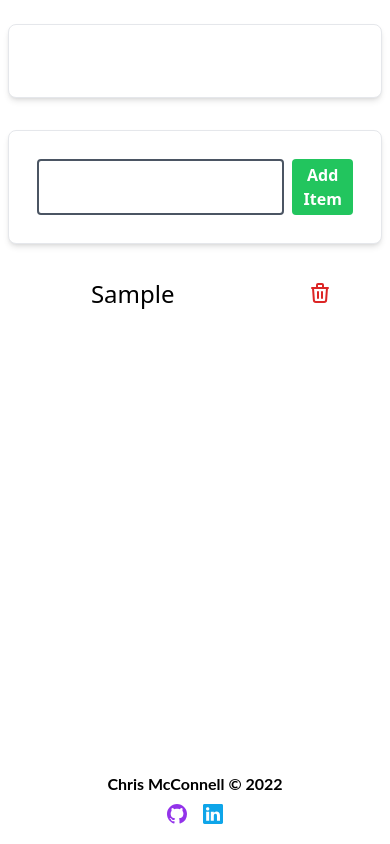
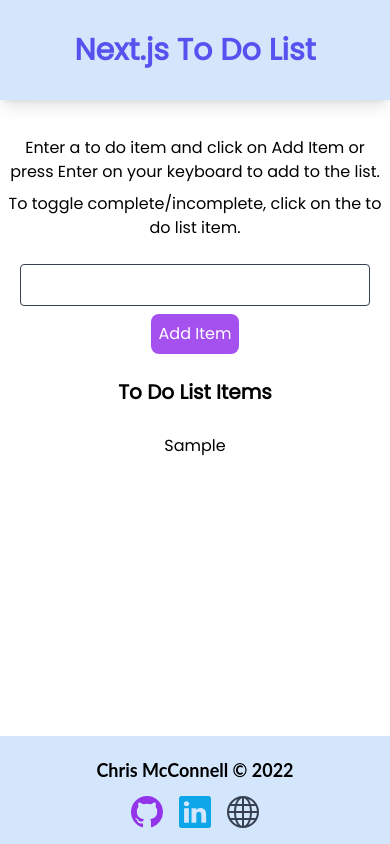
Before and after one commit to chrismcconn2789/nextjstodo, a Next.js app: page / in a window 390 px wide. Both pictures are taken after typing "Sample" into the empty fields and a click on the button "Add Item". Built offline with nearby package versions, Linux system fonts and the light colour scheme.

Commit message:
UI changes & restyled for mobile

```diff
--- a/components/Footer.js
+++ b/components/Footer.js
@@ -3,18 +3,19 @@
 function Footer() {
   return (
     <>
-      <footer className="">
-        <div className="fixed bottom-0 justify-center w-full m-auto mb-5 font-bold text-center pb-7 font-lato">
+      <footer>
+        <div className="bg-[#519BEF] bg-opacity-25 w-full fixed bottom-0">
+          <div className="justify-center w-full m-auto mt-5 mb-8 text-lg font-bold text-center pb-7 font-lato">
             Chris McConnell &copy; 2022
           </div>
-        <div className="fixed bottom-0 grid w-screen mb-5 place-items-center">
+          <div className="fixed bottom-0 grid w-screen mt-3 mb-4 place-items-center">
             <div className="flex">
               <Link href="https://github.com/chrismcconn2789/">
                 <svg
                   xmlns="http://www.w3.org/2000/svg"
                   fill="currentColor"
                   viewBox="0 0 16 16"
-                className="justify-center w-full h-5 px-2 m-auto text-center text-purple-600 cursor-pointer"
+                  className="justify-center w-full h-8 px-2 m-auto text-center text-purple-600 cursor-pointer"
                 >
                   <path d="M8 0C3.58 0 0 3.58 0 8c0 3.54 2.29 6.53 5.47 7.59.4.07.55-.17.55-.38 0-.19-.01-.82-.01-1.49-2.01.37-2.53-.49-2.69-.94-.09-.23-.48-.94-.82-1.13-.28-.15-.68-.52-.01-.53.63-.01 1.08.58 1.23.82.72 1.21 1.87.87 2.33.66.07-.52.28-.87.51-1.07-1.78-.2-3.64-.89-3.64-3.95 0-.87.31-1.59.82-2.15-.08-.2-.36-1.02.08-2.12 0 0 .67-.21 2.2.82.64-.18 1.32-.27 2-.27.68 0 1.36.09 2 .27 1.53-1.04 2.2-.82 2.2-.82.44 1.1.16 1.92.08 2.12.51.56.82 1.27.82 2.15 0 3.07-1.87 3.75-3.65 3.95.29.25.54.73.54 1.48 0 1.07-.01 1.93-.01 2.2 0 .21.15.46.55.38A8.012 8.012 0 0 0 16 8c0-4.42-3.58-8-8-8z" />
                 </svg>
@@ -25,11 +26,23 @@
                   xmlns="http://www.w3.org/2000/svg"
                   fill="currentColor"
                   viewBox="0 0 16 16"
-                className="justify-center w-full h-5 px-2 m-auto text-center cursor-pointer text-sky-500"
+                  className="justify-center w-full h-8 px-2 m-auto text-center cursor-pointer text-sky-500"
                 >
                   <path d="M0 1.146C0 .513.526 0 1.175 0h13.65C15.474 0 16 .513 16 1.146v13.708c0 .633-.526 1.146-1.175 1.146H1.175C.526 16 0 15.487 0 14.854V1.146zm4.943 12.248V6.169H2.542v7.225h2.401zm-1.2-8.212c.837 0 1.358-.554 1.358-1.248-.015-.709-.52-1.248-1.342-1.248-.822 0-1.359.54-1.359 1.248 0 .694.521 1.248 1.327 1.248h.016zm4.908 8.212V9.359c0-.216.016-.432.08-.586.173-.431.568-.878 1.232-.878.869 0 1.216.662 1.216 1.634v3.865h2.401V9.25c0-2.22-1.184-3.252-2.764-3.252-1.274 0-1.845.7-2.165 1.193v.025h-.016a5.54 5.54 0 0 1 .016-.025V6.169h-2.4c.03.678 0 7.225 0 7.225h2.4z" />
                 </svg>
               </Link>
+
+              <Link href="https://www.chrismcconnell.dev">
+                <svg
+                  xmlns="http://www.w3.org/2000/svg"
+                  className="justify-center w-full h-8 px-2 m-auto text-center text-gray-700 cursor-pointer"
+                  fill="currentColor"
+                  viewBox="0 0 16 16"
+                >
+                  <path d="M0 8a8 8 0 1 1 16 0A8 8 0 0 1 0 8zm7.5-6.923c-.67.204-1.335.82-1.887 1.855A7.97 7.97 0 0 0 5.145 4H7.5V1.077zM4.09 4a9.267 9.267 0 0 1 .64-1.539 6.7 6.7 0 0 1 .597-.933A7.025 7.025 0 0 0 2.255 4H4.09zm-.582 3.5c.03-.877.138-1.718.312-2.5H1.674a6.958 6.958 0 0 0-.656 2.5h2.49zM4.847 5a12.5 12.5 0 0 0-.338 2.5H7.5V5H4.847zM8.5 5v2.5h2.99a12.495 12.495 0 0 0-.337-2.5H8.5zM4.51 8.5a12.5 12.5 0 0 0 .337 2.5H7.5V8.5H4.51zm3.99 0V11h2.653c.187-.765.306-1.608.338-2.5H8.5zM5.145 12c.138.386.295.744.468 1.068.552 1.035 1.218 1.65 1.887 1.855V12H5.145zm.182 2.472a6.696 6.696 0 0 1-.597-.933A9.268 9.268 0 0 1 4.09 12H2.255a7.024 7.024 0 0 0 3.072 2.472zM3.82 11a13.652 13.652 0 0 1-.312-2.5h-2.49c.062.89.291 1.733.656 2.5H3.82zm6.853 3.472A7.024 7.024 0 0 0 13.745 12H11.91a9.27 9.27 0 0 1-.64 1.539 6.688 6.688 0 0 1-.597.933zM8.5 12v2.923c.67-.204 1.335-.82 1.887-1.855.173-.324.33-.682.468-1.068H8.5zm3.68-1h2.146c.365-.767.594-1.61.656-2.5h-2.49a13.65 13.65 0 0 1-.312 2.5zm2.802-3.5a6.959 6.959 0 0 0-.656-2.5H12.18c.174.782.282 1.623.312 2.5h2.49zM11.27 2.461c.247.464.462.98.64 1.539h1.835a7.024 7.024 0 0 0-3.072-2.472c.218.284.418.598.597.933zM10.855 4a7.966 7.966 0 0 0-.468-1.068C9.835 1.897 9.17 1.282 8.5 1.077V4h2.355z" />
+                </svg>
+              </Link>
+            </div>
           </div>
         </div>
       </footer>
--- a/package.json
+++ b/package.json
@@ -9,9 +9,12 @@
     "lint": "next lint"
   },
   "dependencies": {
+    "classnames": "^2.3.1",
+    "cx": "^22.8.1",
     "next": "12.2.3",
     "react": "18.2.0",
-    "react-dom": "18.2.0"
+    "react-dom": "18.2.0",
+    "uuid": "^8.3.2"
   },
   "devDependencies": {
     "autoprefixer": "^10.4.7",
--- a/pages/api/hello.js
+++ /dev/null
@@ -1,5 +0,0 @@
-// Next.js API route support: https://nextjs.org/docs/api-routes/introduction
-
-export default function handler(req, res) {
-  res.status(200).json({ name: 'John Doe' })
-}
--- a/pages/index.js
+++ b/pages/index.js
@@ -1,31 +1,57 @@
 import { useState } from "react";
 import Footer from "../components/Footer";
 import Head from "next/head";
+import { v4 as uuidv4 } from "uuid";
+import cx from "classnames";
+
+import styles from "../styles/Home.module.css";
 
 export default function Home() {
-  const [userInput, setUserInput] = useState("");
-  const [todoList, setTodoList] = useState([]);
+  const [todoItem, setTodoItem] = useState("");
+  const [items, setItems] = useState([]);
 
-  const handleChange = (e) => {
-    e.preventDefault();
-
-    setUserInput(e.target.value);
+  const handleEnter = (event) => {
+    if (event.key === "Enter") {
+      handleAdd();
+    }
   };
 
-  const handleSubmit = (e) => {
-    e.preventDefault();
+  const handleAdd = () => {
+    if (todoItem) {
+      setItems([
+        {
+          id: uuidv4(),
+          message: todoItem,
+          done: false,
+        },
+        ...items,
+      ]);
 
-    setTodoList([userInput, ...todoList]);
-
-    setUserInput("");
+      setTodoItem("");
+    }
   };
 
-  const handleDelete = (todo) => {
-    const updatedArry = todoList.filter(
-      (todoItem) => todoList.indexOf(todoItem) != todoList.indexOf(todo)
+  const handleDone = (id) => {
+    const _items = items.map((item) => {
+      if (item.id === id) {
+        return {
+          ...item,
+          done: !item.done,
+        };
+      }
+
+      return item;
+    });
+
+    setItems(_items);
+  };
+
+  const handleDelete = (id) => {
+    const updatedArr = items.filter(
+      (idItem) => items.indexOf(idItem) != items.indexOf(id)
     );
 
-    setTodoList(updatedArry);
+    setItems(updatedArr);
   };
 
   return (
@@ -33,82 +59,67 @@
       <Head>
         <title>Next.js ToDo List App</title>
       </Head>
-      <div className="p-2 m-auto lg:w-1/3">
-        <h1 className="justify-center p-6 mt-4 font-bold text-center text-white bg-white border border-gray-200 rounded-lg shadow-md text-md lg:text-3xl hover:bg-gray-100 dark:bg-gray-800 dark:border-gray-700 dark:hover:bg-gray-700 font-lato">
+      <div>
+        <div id="headers">
+          <h1 className="flex justify-center p-8 text-3xl font-bold text-[#5651ef] shadow-lg w-full mb-8 lg:text-5xl bg-[#519BEF] bg-opacity-25 ">
             Next.js To Do List
           </h1>
-        <form className="flex justify-center p-6 mt-8 bg-white border border-gray-200 rounded-lg shadow-md sm:text-sm">
+          <p className="flex justify-center p-1 text-center text-md">
+            Enter a to do item and click on Add Item or press Enter on your
+            keyboard to add to the list.
+          </p>
+          <p className="flex justify-center p-1 text-center text-md">
+            To toggle complete/incomplete, click on the to do list item.
+          </p>
+        </div>
+        <div id="input" className="flex-col justify-center px-5 text-center">
           <input
+            className="flex-col w-full p-2 mt-5 border border-gray-700 rounded text-md lg:w-1/4"
             type="text"
-            className="justify-center p-1 m-1 border-2 border-gray-600 rounded text-md lg:text-xl w-80"
-            onChange={handleChange}
-            value={userInput}
+            value={todoItem}
+            onChange={(e) => setTodoItem(e.target.value)}
+            onKeyDown={handleEnter}
           />
-          <div className="flex">
           <button
-              className="flex p-1 m-1 font-bold text-white bg-green-500 rounded lg:text-xl lg:px-2 lg:py-1 lg:mx-2 "
-              onClick={handleSubmit}
+            className="flex-col text-white bg-[#A551EF] w-auto mx-5 rounded-lg text-md p-2 m-2 "
+            onClick={handleAdd}
           >
-              <svg
-                xmlns="http://www.w3.org/2000/svg"
-                className="hidden w-8 h-8 p-1 text-white 3xl:block 3xl:align-middle"
-                fill="none"
-                viewBox="0 0 24 24"
-                stroke="currentColor"
-                strokeWidth={2}
-              >
-                <path
-                  strokeLinecap="round"
-                  strokeLinejoin="round"
-                  d="M12 9v3m0 0v3m0-3h3m-3 0H9m12 0a9 9 0 11-18 0 9 9 0 0118 0z"
-                />
-              </svg>{" "}
             Add Item
           </button>
         </div>
-        </form>
-        <ul className="flex flex-col mt-8 text-2xl text-center">
-          {todoList.length >= 1 ? (
-            todoList.map((todo, idx) => {
-              return (
-                <table key={idx} className="justify-center">
-                  <tr className="justify-between w-auto">
-                    <td className="w-2/3 px-2" key={idx}>
-                      {todo}{" "}
-                    </td>
-                    <td className="w-1/3 px-2">
-                      <div className="inline align-middle">
-                        <button
-                          onClick={(e) => {
-                            e.preventDefault();
-                            handleDelete(todo);
-                          }}
+        <p className="flex justify-center mt-4 text-xl font-bold">
+          To Do List Items
+        </p>
+        <div
+          id="todolist"
+          className="flex items-center justify-center mt-4 text-center"
         >
-                          <svg
-                            xmlns="http://www.w3.org/2000/svg"
-                            className="w-6 h-6 text-red-600"
-                            fill="none"
-                            viewBox="0 0 24 24"
-                            stroke="currentColor"
-                            strokeWidth={2}
+          <ul>
+            {items
+              .filter(({ done }) => !done)
+              .map(({ id, message }) => (
+                <li
+                  key={id}
+                  className={cx(styles.item)}
+                  onClick={() => handleDone(id)}
                 >
-                            <path
-                              strokeLinecap="round"
-                              strokeLinejoin="round"
-                              d="M19 7l-.867 12.142A2 2 0 0116.138 21H7.862a2 2 0 01-1.995-1.858L5 7m5 4v6m4-6v6m1-10V4a1 1 0 00-1-1h-4a1 1 0 00-1 1v3M4 7h16"
-                            />
-                          </svg>
-                        </button>
+                  {message}
+                </li>
+              ))}
+
+            {items
+              .filter(({ done }) => done)
+              .map(({ id, message }) => (
+                <li
+                  key={id}
+                  className={cx(styles.item, styles.done)}
+                  onClick={() => handleDone(id)}
+                >
+                  {message}
+                </li>
+              ))}
+          </ul>
         </div>
-                    </td>
-                  </tr>
-                </table>
-              );
-            })
-          ) : (
-            <span className="text-gray-400">Enter a to do item</span>
-          )}
-        </ul>
       </div>
       <Footer />
     </>
--- /dev/null
+++ b/styles/Home.module.css
@@ -0,0 +1,9 @@
+.item {
+  @apply py-3;
+  @apply px-5;
+}
+
+.item.done {
+  opacity: 0.5;
+  text-decoration: line-through;
+}
--- a/styles/globals.css
+++ b/styles/globals.css
@@ -1,5 +1,15 @@
+@import url("https://fonts.googleapis.com/css2?family=Poppins&display=swap");
 @tailwind base;
 @tailwind components;
 @tailwind utilities;
 
 @import url("https://fonts.googleapis.com/css2?family=Lato:wght@100;400;700&family=Montserrat:wght@400;700&display=swap");
+
+html,
+body {
+  font-family: "Poppins", sans-serif;
+}
+
+.item.done {
+  text-decoration: line-through;
+}
```
Also changed, not shown: 1 other file (tests, documents, lock files or other folders). Lines whose indentation alone changed are shown as unchanged.
